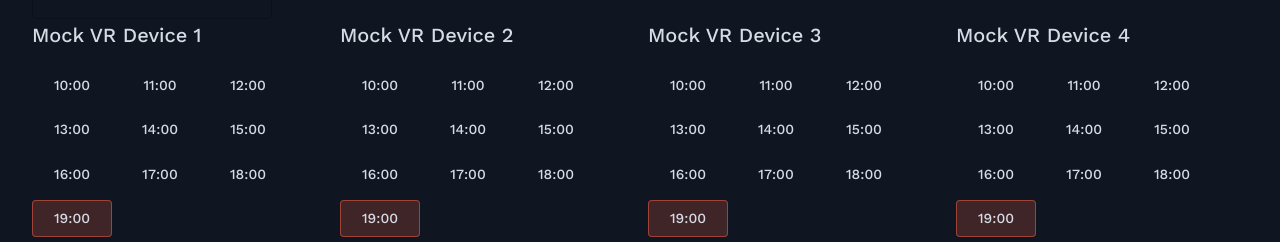
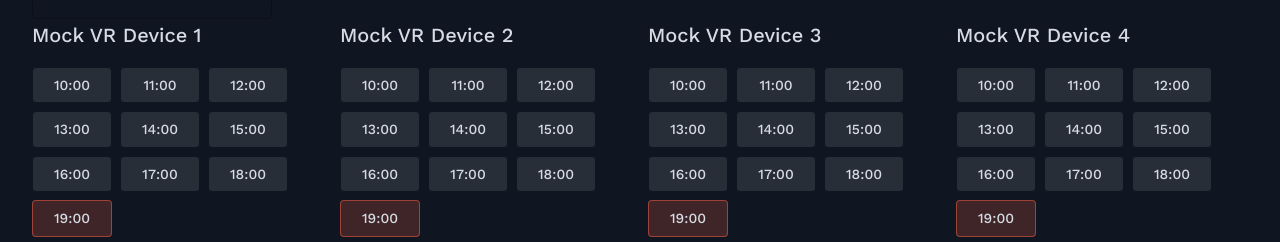
Before and after one commit to kykyka/VRWorld-Front, a React (Create React App) app: page /booking in a window 1280 px wide. Shown: the part 235-477 px from the top of the page. Built offline with nearby package versions, Linux system fonts and the light colour scheme; no server answers.

Commit message:
style edit

```diff
--- a/src/pages/Booking/index.js
+++ b/src/pages/Booking/index.js
@@ -201,7 +201,7 @@ export const Booking = () => {
                           ? "rgba(255, 99, 71, 0.2)" // Светло-красный для занятых
                           : isSelected
                           ? "#d3bb8a" // Фон выбранного (коричневый, как в теме)
-                          : "transparent", // Прозрачный фон для свободных
+                          : "rgba(255, 255, 255, 0.1)", // Прозрачный фон для свободных
                         color: isSelected
                           ? "#0f1621" // Текст выбранного (черный, как фон темы)
                           : isBooked
@@ -215,7 +215,12 @@ export const Booking = () => {
                             ? "rgba(255, 99, 71, 0.3)" // Более светлый красный при наведении на занятые
                             : isSelected
                             ? "#b89f6e" // Более темный коричневый при наведении на выбранные
-                            : "rgba(255, 255, 255, 0.1)", // Легкий белый при наведении на свободные
+                            : "background.default", // Темный при наведении на свободные
+                          borderColor: isBooked
+                            ? "rgba(255, 99, 71, 0.5)"
+                            : isSelected
+                            ? "#b89f6e" // Более темный коричневый при наведении на выбранные
+                            : "rgba(255, 255, 255, 0.1)", // Прозрачный фон для свободных,
                         },
                         disabled: isBooked, // Отключаем нажатие на занятые интервалы
                       }}
```
